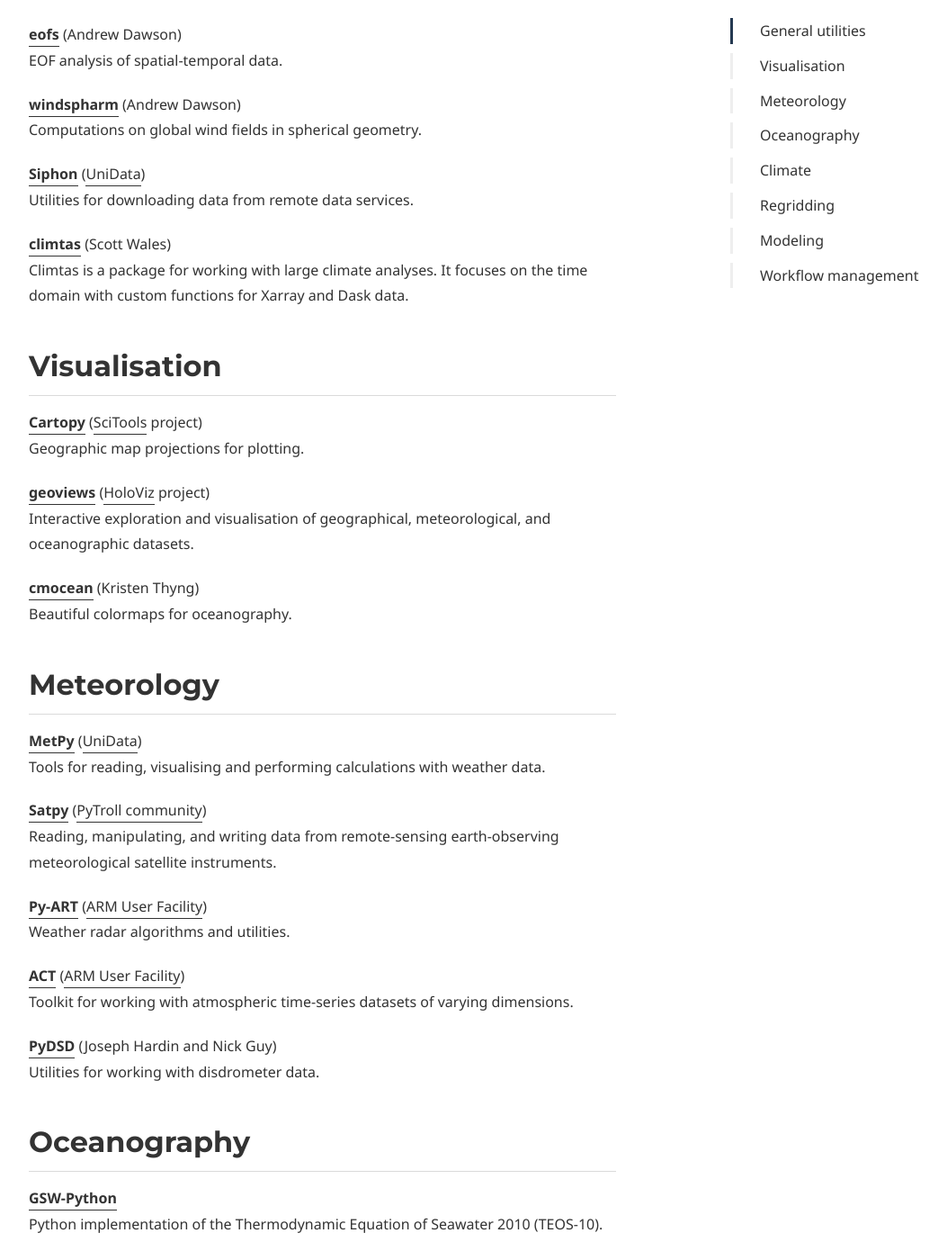
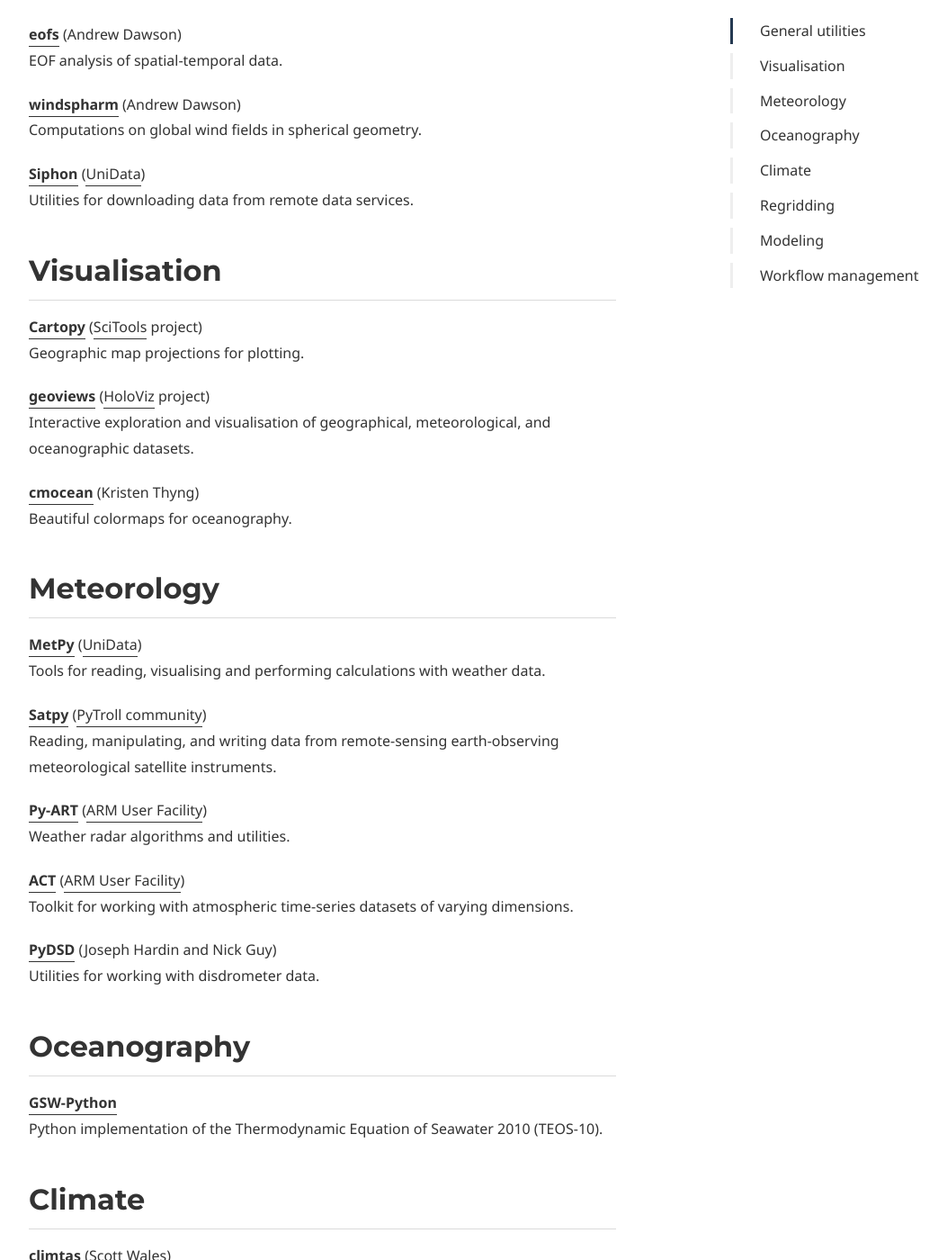
Before and after one commit to PyAOS/pyaos.github.io, a Jekyll site: the page built from packages.md, in a window 1280 px wide and 1400 px high, scrolled down 1396 px. Shown: the whole window at 90% size, without its empty margins (38-1091 px from the left). Built offline with Jekyll 4.4.1, drawn with Linux system fonts in a browser that asks for light colours; some web fonts are replaced; some of the changed text lies outside the part shown.

Commit message:
Update packages.md

```diff
--- a/packages.md
+++ b/packages.md
@@ -60,10 +60,6 @@
 **[Siphon](https://www.unidata.ucar.edu/software/siphon/)** ([UniData](https://www.unidata.ucar.edu/))
 Utilities for downloading data from remote data services.
 
-**[climtas](https://climtas.readthedocs.io/en/latest/)** (Scott Wales)
-Climtas is a package for working with large climate analyses.
-It focuses on the time domain with custom functions for Xarray and Dask data.
-
 ## Visualisation
 
 **[Cartopy](https://scitools.org.uk/cartopy/docs/latest/)** ([SciTools](https://scitools.org.uk/) project)
```
Also changed, not shown: other parts of packages.md (+4 -0 lines).
